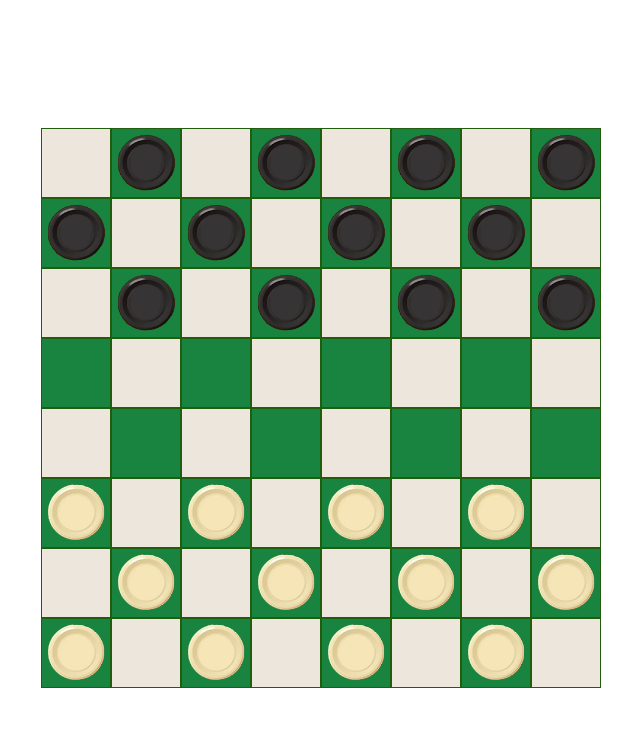
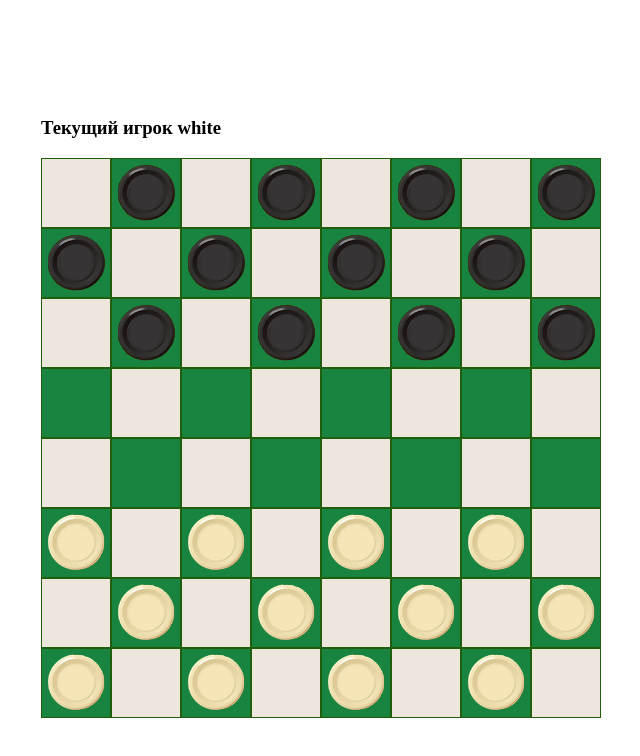
Before and after one commit to NatashaSelyunina/checkers_react_project, a React (Create React App) app: page / in a window 1280 px wide. Shown: the top 756 px of the page, without its empty margins (327-967 px from the left). Built offline with nearby package versions, Linux system fonts and the light colour scheme.

Commit message:
add currentPlayer, changePlayer(), constructor for Player

```diff
--- a/src/App.tsx
+++ b/src/App.tsx
@@ -2,12 +2,18 @@
 import "./App.css";
 import BoardComponent from "./components/BoardComponent";
 import { Board } from "./logic/Board";
+import { Player } from "./logic/Player";
+import { Colors } from "./logic/Colors";
 
 const App = () => {
   const [board, setBoard] = useState(new Board());
+  const [whitePlayer, setWhitePlayer] = useState(new Player(Colors.WHITE));
+  const [blackPlayer, setBlackPlayer] = useState(new Player(Colors.BLACK));
+  const [currentPlayer, setCurrentPlayer] = useState<Player | null>(null);
 
   useEffect(() => {
     restart();
+    setCurrentPlayer(whitePlayer);
   }, [])
 
   function restart() {
@@ -17,11 +23,17 @@
     setBoard(newBoard);
   }
 
+  function changePlayer() {
+    setCurrentPlayer(currentPlayer?.color === Colors.WHITE ? blackPlayer : whitePlayer);
+  }
+
   return (
     <div className="app">
      <BoardComponent
      board={board}
      setBoard={setBoard}
+     currentPlayer={currentPlayer}
+     changePlayer={changePlayer}
      />
     </div>
   );
--- a/src/components/BoardComponent.tsx
+++ b/src/components/BoardComponent.tsx
@@ -3,24 +3,30 @@
 import CellComponents from './CellComponents';
 import React from 'react';
 import { Cell } from '../logic/Cell';
+import { Player } from '../logic/Player';
 //import cn from 'classnames'
 //import styles from './BoardComponent.module.css'
 
 interface BoardProps {
   board: Board;
   setBoard: (board: Board) => void;
+  currentPlayer: Player | null;
+  changePlayer: () => void;
 }
 
-const BoardComponent: FC<BoardProps> = ({board, setBoard}) => {
+const BoardComponent: FC<BoardProps> = ({board, setBoard, currentPlayer, changePlayer}) => {
   const [selectedCell, setSelectedCell] = useState<Cell | null>(null);
 
   function click(cell: Cell) {
     if (selectedCell && selectedCell !== cell && selectedCell.figure?.canMove(cell)) {
       selectedCell.moveFigure(cell);
+      changePlayer();
       setSelectedCell(null);
       updateBoard();
     } else {
+      if (cell.figure?.color === currentPlayer?.color) {
         setSelectedCell(cell);
+      }
     }
   }
 
@@ -39,6 +45,8 @@
   }
 
   return (
+    <div>
+    <h3>Текущий игрок {currentPlayer?.color}</h3>
       <div className="board">
         {board.cells.map((row, index) =>
           <React.Fragment key={index}>
@@ -53,6 +61,7 @@
           </React.Fragment>
         )}
       </div>
+    </div>
   );
 };
 
--- a/src/logic/Cell.ts
+++ b/src/logic/Cell.ts
@@ -21,7 +21,7 @@
     this.id = Math.random();
   }
 
-  isEmpty() {
+  isEmpty(): boolean {
     return this.figure === null;
   }
 
--- a/src/logic/Player.ts
+++ b/src/logic/Player.ts
@@ -1,3 +1,9 @@
+import { Colors } from "./Colors";
+
 export class Player {
+  color: Colors;
 
+  constructor(color: Colors) {
+    this.color = color;
+  }
 }
--- a/src/logic/figures/Checker.ts
+++ b/src/logic/figures/Checker.ts
@@ -35,4 +35,8 @@
 
     return false;
   }
+
+  canKill() {
+
+  }
 }
```
Lines whose indentation alone changed are shown as unchanged.
